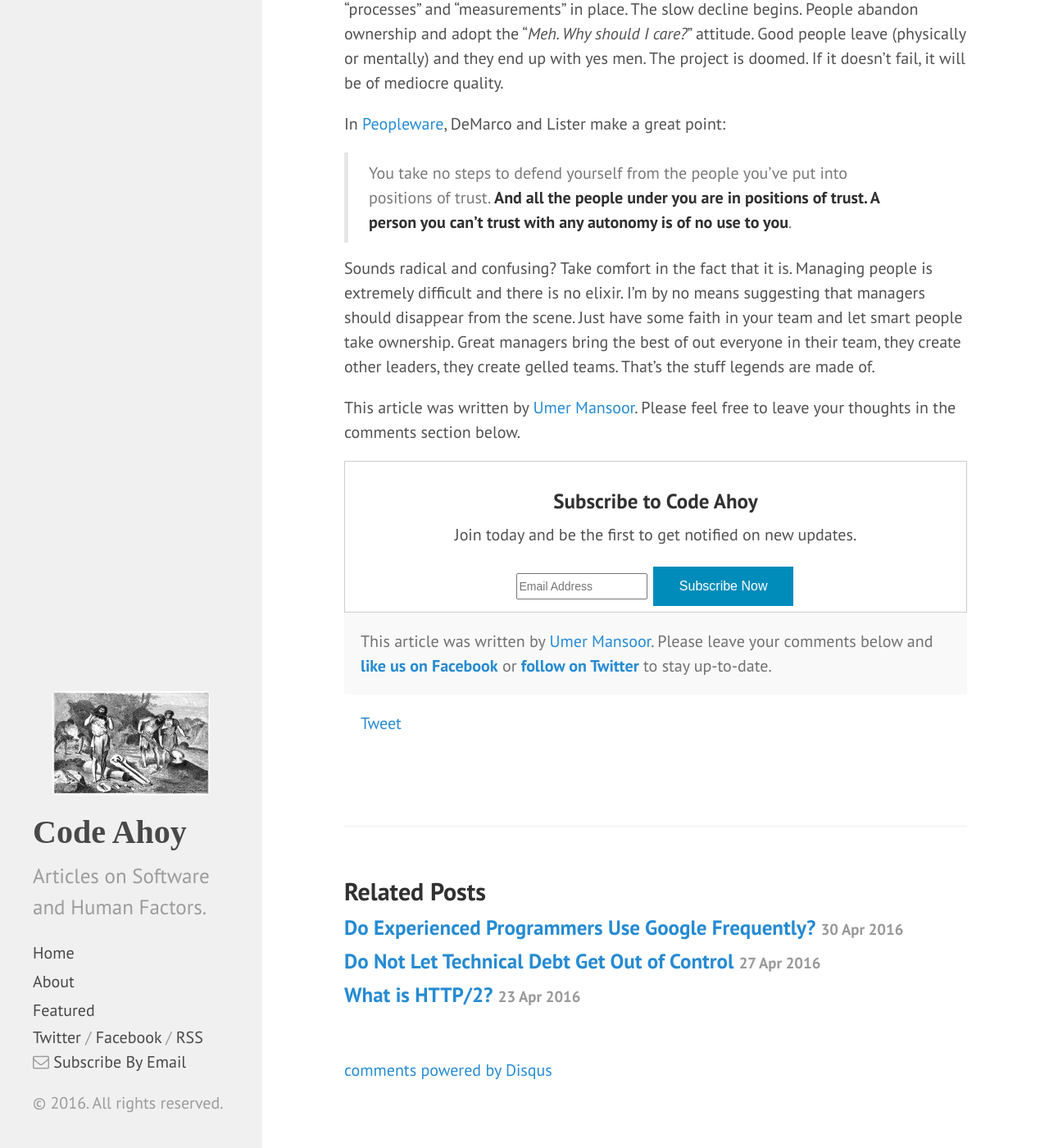
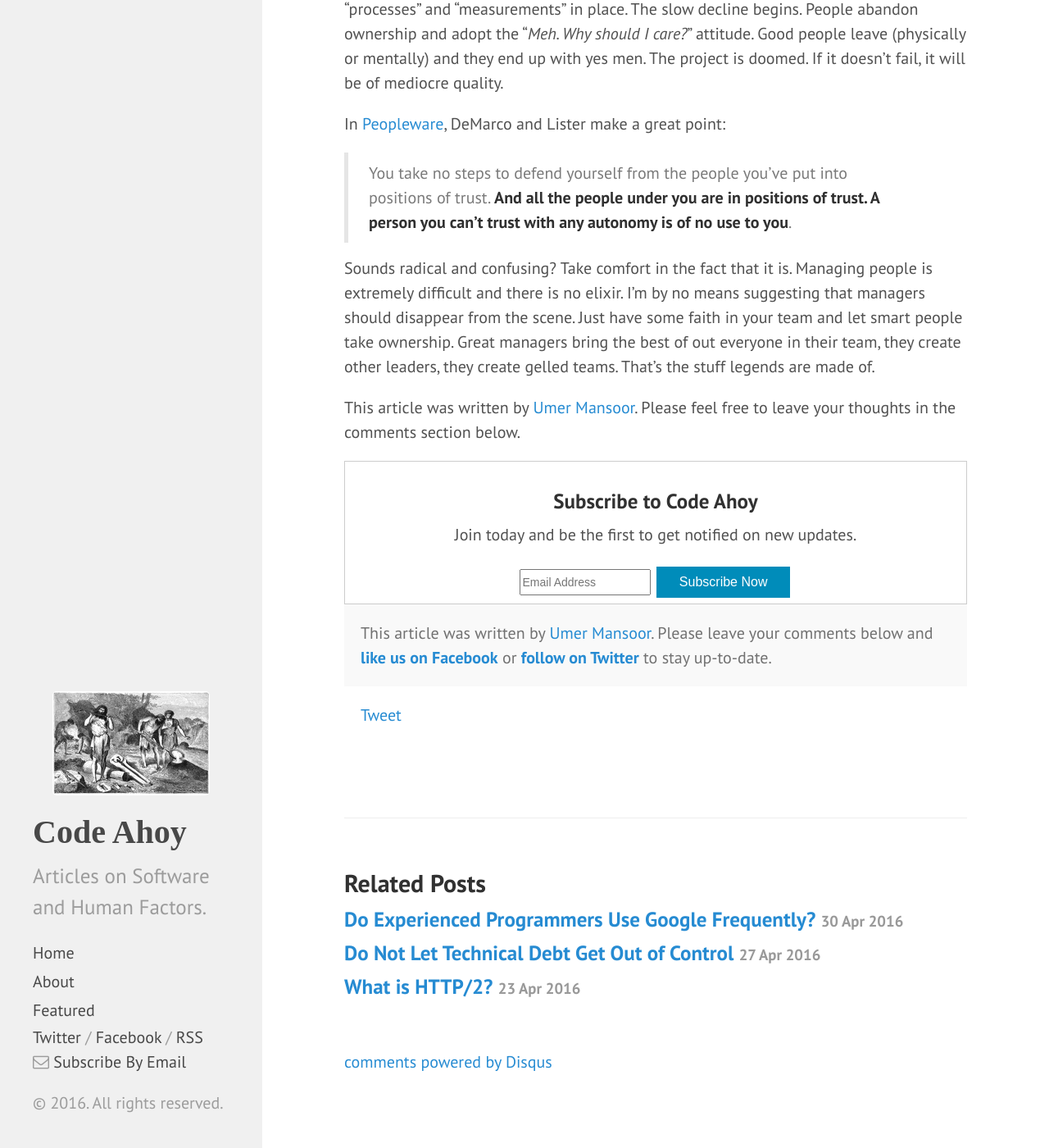
Before and after one commit to talk2viren/umermansoor.github.io, a Jekyll site: the page built from _posts/2016-04-12-let-them-own-it.md, in a window 1280 px wide and 1400 px high, scrolled down 1100 px. Shown: the whole window at 82% size. Built offline with Jekyll 4.4.1, drawn with Linux system fonts in a browser that asks for light colours; nearby versions of some CDN libraries; a script that is not in the unit is left out; comment, search, counter and statistics services are not loaded.

Commit message:
Update poole.css

```diff
--- a/public/css/poole.css
+++ b/public/css/poole.css
@@ -442,7 +442,7 @@ a.pagination-item:hover {
     background-color: #008CBA;
     border: none;
     color: white;
-    padding: 15px 32px;
+    padding: 10px 28px;
     text-align: center;
     text-decoration: none;
     display: inline-block;
```
